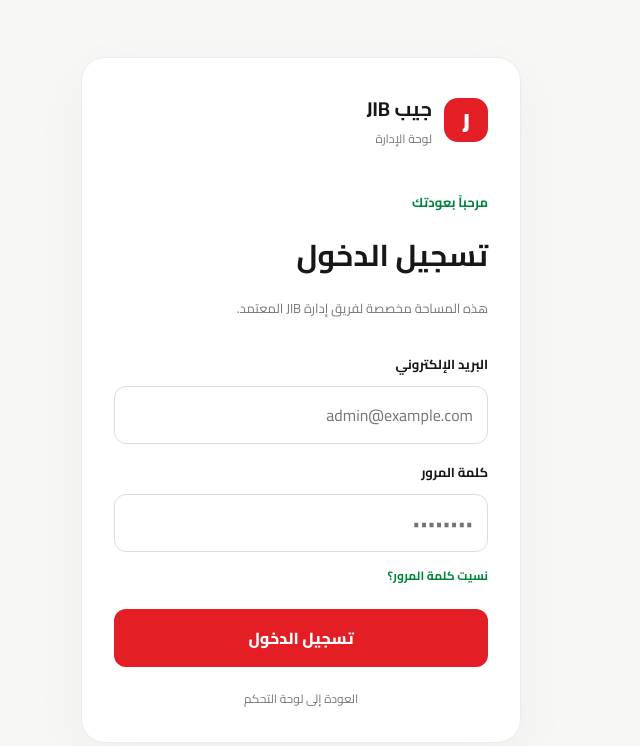
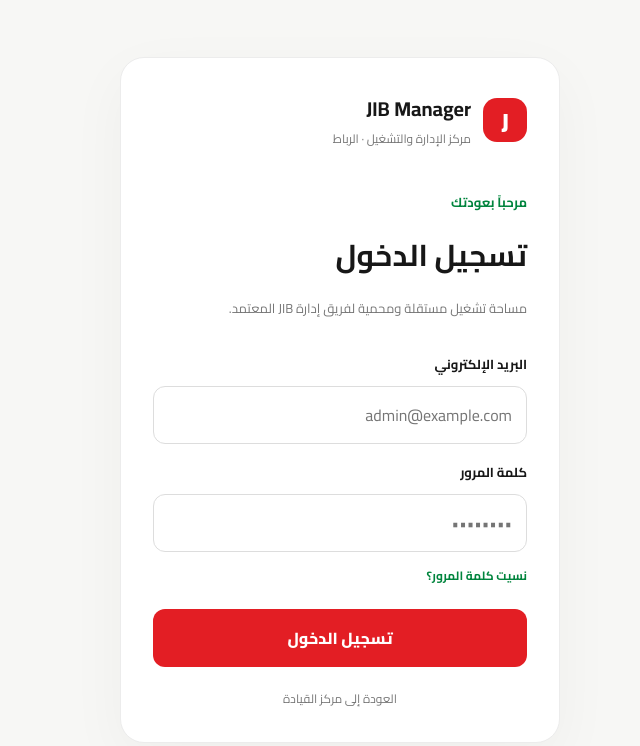
Before and after one commit to hatimsawad/jib-delivery, a Next.js app in the folder apps/admin/: page /login in a window 1280 px wide. Shown: the top 746 px of the page, without its empty margins (505-1145 px from the left). Built offline with nearby package versions, Linux system fonts and the light colour scheme.

Commit message:
style(manager): align login branding with JIB Manager

```diff
--- a/apps/admin/app/login/page.tsx
+++ b/apps/admin/app/login/page.tsx
@@ -7,16 +7,21 @@ type LoginPageProps = {
 export default async function LoginPage({ searchParams }: LoginPageProps) {
   const params = await searchParams;
 
-  return <main className="login-shell">
+  return (
+    <main className="login-shell">
       <section className="login-card">
-      <div className="login-brand"><span className="mark">J</span><div><strong>جيب JIB</strong><small>لوحة الإدارة</small></div></div>
+        <div className="login-brand">
+          <span className="mark">J</span>
+          <div><strong>JIB Manager</strong><small>مركز الإدارة والتشغيل · الرباط</small></div>
+        </div>
         <p className="eyebrow">مرحباً بعودتك</p>
         <h1>تسجيل الدخول</h1>
-      <p className="login-copy">هذه المساحة مخصصة لفريق إدارة JIB المعتمد.</p>
+        <p className="login-copy">مساحة تشغيل مستقلة ومحمية لفريق إدارة JIB المعتمد.</p>
         {params.passwordUpdated === "1" && <p className="form-success" role="status">تم تحديث كلمة المرور بنجاح. سجّل الدخول بكلمة المرور الجديدة.</p>}
         {params.denied === "1" && <p className="form-error" role="alert">هذا الحساب لا يملك صلاحية إدارة منصة JIB.</p>}
         <LoginForm />
-      <a className="back-link" href="/">العودة إلى لوحة التحكم</a>
+        <a className="back-link" href="/">العودة إلى مركز القيادة</a>
       </section>
-  </main>;
+    </main>
+  );
 }
```
Lines whose indentation alone changed are shown as unchanged.
